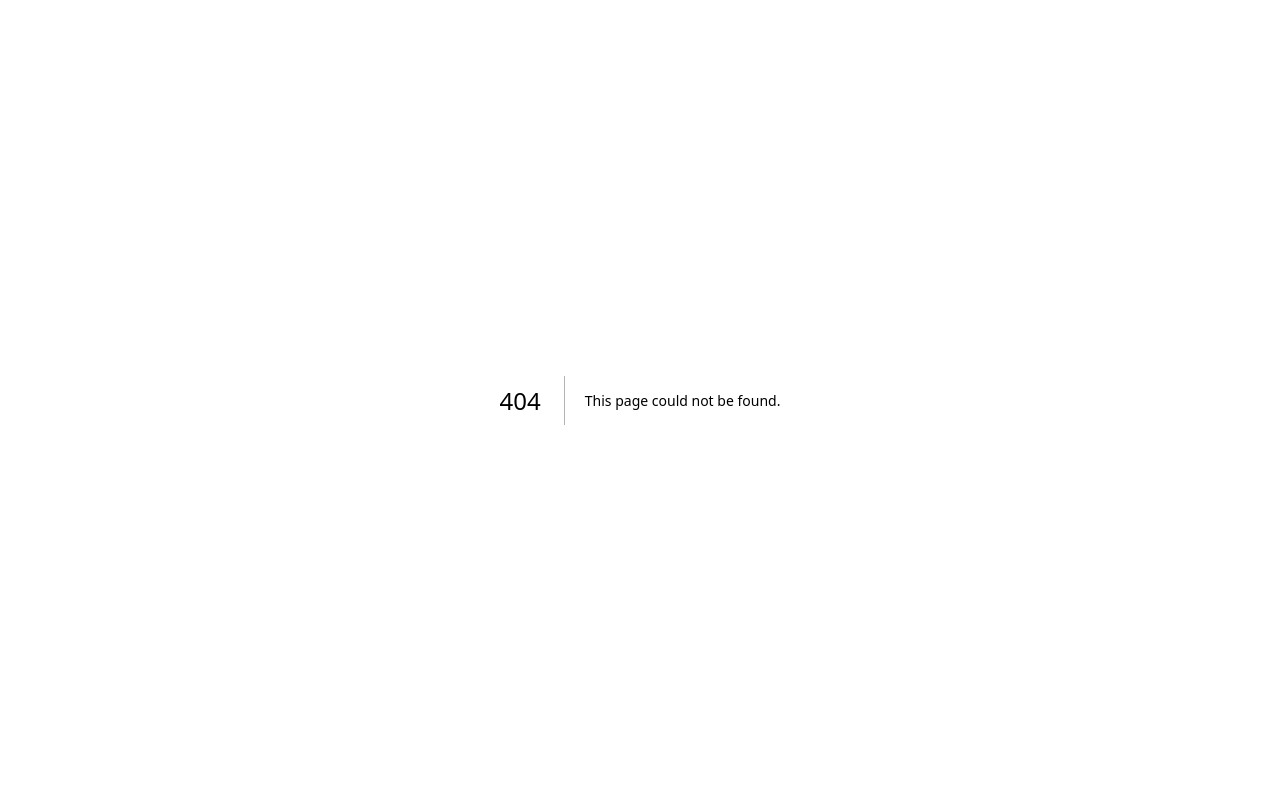
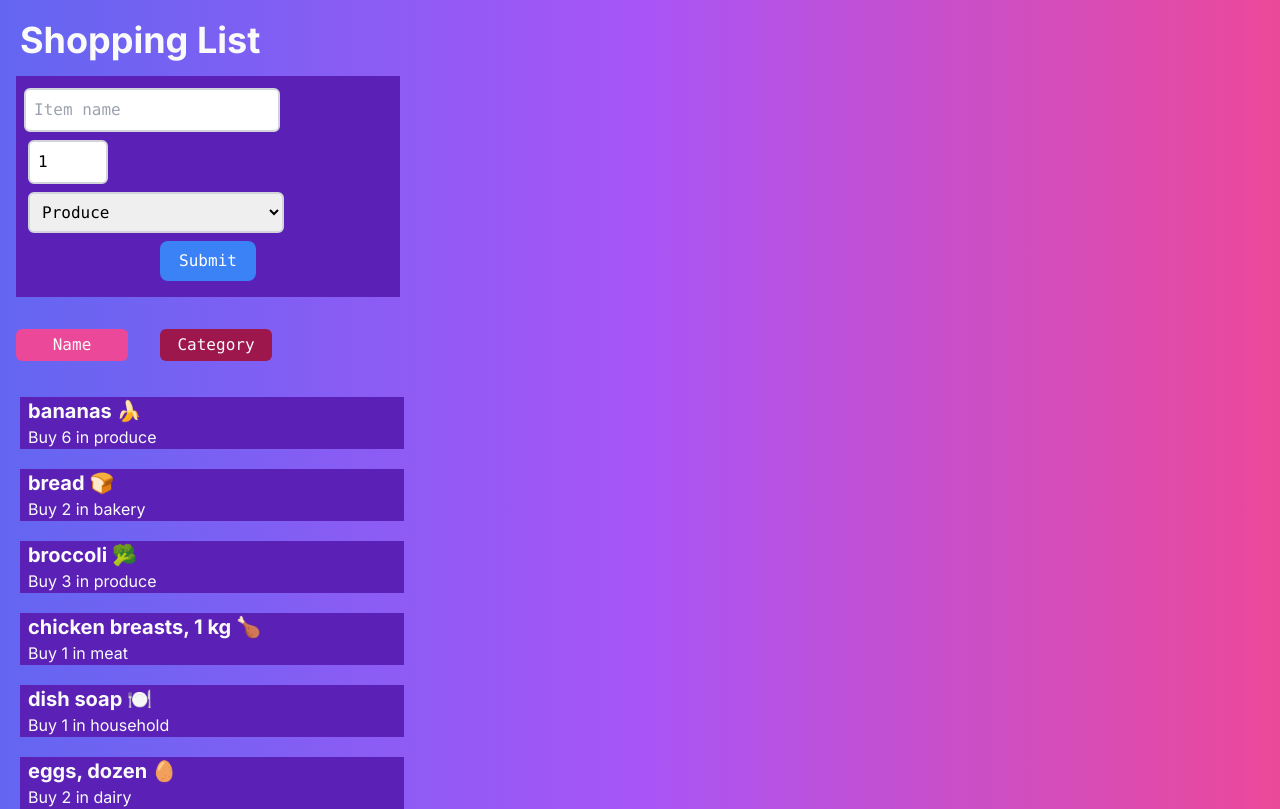
Before and after one commit to Jaeeunleesait/cprg306-assignments, a Next.js app: page /week-6 in a window 1280 px wide. Before the commit this address had no page. Shown: the top 809 px of the page. Built offline with nearby package versions, Linux system fonts and the light colour scheme.

Commit message:
complete week6

```diff
--- a/app/page.js
+++ b/app/page.js
@@ -3,12 +3,20 @@ import Link from "next/link";
 export default function Home() {
   return (
     <main className="h-screen bg-pink-100">
-      <h1 className="text-2xl mb-2 px-4"><b>CPRG 306: Web Development2-Assignments</b></h1>
+      <h1 className="text-2xl mb-2 px-4">
+        <b>CPRG 306: Web Development2-Assignments</b>
+      </h1>
       <div className="px-4">
-      <Link href="./week-2">Week 2 Assignment</Link><br />
-      <Link href="./week-3">Week 3 Assignment</Link><br />
-      <Link href="./week-4">Week 4 Assignment</Link><br />
-      <Link href="./week-5">Week 5 Assignment</Link><br />
+        <Link href="./week-2">Week 2 Assignment</Link>
+        <br />
+        <Link href="./week-3">Week 3 Assignment</Link>
+        <br />
+        <Link href="./week-4">Week 4 Assignment</Link>
+        <br />
+        <Link href="./week-5">Week 5 Assignment</Link>
+        <br />
+        <Link href="./week-6">Week 6 Assignment</Link>
+        <br />
       </div>
     </main>
   );
--- /dev/null
+++ b/app/week-6/item-list.js
@@ -0,0 +1,80 @@
+"use client";
+import { useState } from "react";
+import Item from "./item";
+
+export default function ItemList({ items }) {
+  const [sortBy, setSortBy] = useState("name");
+
+  const copyItems = [...items];
+
+  const sortByName = () =>
+    copyItems.sort((a, b) => {
+      if (a.name < b.name) {
+        return -1;
+      } else {
+        return 1;
+      }
+    });
+
+  const sortByCategory = () =>
+    copyItems.sort((a, b) => {
+      if (a.category < b.category) {
+        return -1;
+      } else {
+        return 1;
+      }
+    });
+
+  if (sortBy === "name") {
+    sortByName();
+  } else if (sortBy === "category") {
+    sortByCategory();
+  }
+
+  const handleName = (event) => setSortBy("name");
+  const handleCategory = (event) => setSortBy("category");
+
+  return (
+    <div className="text-neutral-50">
+      {sortBy === "name" && (
+        <button
+          className="bg-pink-500 p-1 m-4 w-28 font-mono rounded-md"
+          onClick={handleName}
+        >
+          Name
+        </button>
+      )}
+
+      {sortBy === "category" && (
+        <button
+          className="bg-pink-800 p-1 m-4 w-28 font-mono rounded-md"
+          onClick={handleName}
+        >
+          Name
+        </button>
+      )}
+
+      {sortBy === "category" && (
+        <button
+          className="bg-pink-500 p-1 m-4 w-28 font-mono rounded-md"
+          onClick={handleCategory}
+        >
+          Category
+        </button>
+      )}
+
+      {sortBy === "name" && (
+        <button
+          className="bg-pink-800 p-1 m-4 w-28 font-mono rounded-md"
+          onClick={handleCategory}
+        >
+          Category
+        </button>
+      )}
+
+      {copyItems.map((item) => (
+        <Item key={item.id} itemObj={item} />
+      ))}
+    </div>
+  );
+}
--- /dev/null
+++ b/app/week-6/item.js
@@ -0,0 +1,11 @@
+export default function Item({ itemObj }) {
+  const { name, quantity, category } = itemObj;
+  return (
+    <div className="text-neutral-50 bg-violet-800 pl-2 m-5 w-96">
+      <p className="font-bold text-xl">{name}</p>
+      <p>
+        Buy {quantity} in {category}
+      </p>
+    </div>
+  );
+}
--- /dev/null
+++ b/app/week-6/items.json
@@ -0,0 +1,74 @@
+[
+  {
+    "id": "1h2GJKH12gkHG31h1H",
+    "name": "milk, 4 L 🥛",
+    "quantity": 1,
+    "category": "dairy"
+  },
+  {
+    "id": "2KJH3k2j3H1k2J3K1H",
+    "name": "bread 🍞",
+    "quantity": 2,
+    "category": "bakery"
+  },
+  {
+    "id": "3h2KJH3k2j3H1k2J3",
+    "name": "eggs, dozen 🥚",
+    "quantity": 2,
+    "category": "dairy"
+  },
+  {
+    "id": "4k2J3K1H2GJKH12gk",
+    "name": "bananas 🍌",
+    "quantity": 6,
+    "category": "produce"
+  },
+  {
+    "id": "5H1h1H2KJH3k2j3H",
+    "name": "broccoli 🥦",
+    "quantity": 3,
+    "category": "produce"
+  },
+  {
+    "id": "6H1k2J3K1H2GJKH1",
+    "name": "chicken breasts, 1 kg 🍗",
+    "quantity": 1,
+    "category": "meat"
+  },
+  {
+    "id": "7gkHG31h1H2KJH3k",
+    "name": "pasta sauce 🍝",
+    "quantity": 3,
+    "category": "canned goods"
+  },
+  {
+    "id": "8j3H1k2J3K1H2GJK",
+    "name": "spaghetti, 454 g 🍝",
+    "quantity": 2,
+    "category": "dry goods"
+  },
+  {
+    "id": "9H12gkHG31h1H2KJ",
+    "name": "toilet paper, 12 pack 🧻",
+    "quantity": 1,
+    "category": "household"
+  },
+  {
+    "id": "10H3k2j3H1k2J3K1",
+    "name": "paper towels, 6 pack",
+    "quantity": 1,
+    "category": "household"
+  },
+  {
+    "id": "11k2J3K1H2GJKH12",
+    "name": "dish soap 🍽️",
+    "quantity": 1,
+    "category": "household"
+  },
+  {
+    "id": "12GJKH12gkHG31h1",
+    "name": "hand soap 🧼",
+    "quantity": 4,
+    "category": "household"
+  }
+]
--- /dev/null
+++ b/app/week-6/new-item.js
@@ -0,0 +1,86 @@
+"use client";
+import { useState } from "react";
+
+export default function NewItem({ onAddItem }) {
+  const [name, setName] = useState("");
+  const [quantity, setQuantity] = useState(1);
+  const [category, setCategory] = useState("Produce");
+
+  const handleSubmit = (event) => {
+    event.preventDefault();
+
+    const item = {
+      id: Math.random().toString(),
+      name: name,
+      quantity: quantity,
+      category: category,
+    };
+
+    console.log(item);
+
+    onAddItem(item);
+
+    setName("");
+    setQuantity(1);
+    setCategory("Produce");
+  };
+
+  const handleName = (event) => setName(event.target.value);
+  const handleQuantity = (event) => setQuantity(parseInt(event.target.value));
+  const handleCategory = (event) => setCategory(event.target.value);
+
+  return (
+    <main className=" from-indigo-500 via-purple-500 to-pink-500">
+      <form className="p-2 m-4 bg-violet-800 text-black max-w-sm w-full">
+        <div className="mb-2">
+          <input
+            required
+            className="w-64 mt-1 border-2 border-gray-300 p-2 rounded-md font-mono"
+            type="text"
+            placeholder="Item name"
+            value={name}
+            onChange={handleName}
+          />
+        </div>
+        <div>
+          <input
+            className="w-20 mb-2 ml-1 border-2 border-gray-300 p-2 rounded-md font-mono"
+            type="number"
+            min={1}
+            max={99}
+            value={quantity}
+            onChange={handleQuantity}
+            required
+          />
+        </div>
+        <div>
+          <select
+            className="w-64 ml-1 border-2 border-gray-300 p-2 rounded-md font-mono"
+            value={category}
+            onChange={handleCategory}
+          >
+            <option value="produce">Produce</option>
+            <option value="dairy">Dairy</option>
+            <option value="bakery">Bakery</option>
+            <option value="meat">Meat</option>
+            <option value="frozen foods">Frozen Foods</option>
+            <option value="canned goods">Canned Goods</option>
+            <option value="dry goods">Dry Goods</option>
+            <option value="beverages">Beverages</option>
+            <option value="snacks">Snacks</option>
+            <option value="household">Household</option>
+            <option value="other">Other</option>
+          </select>
+        </div>
+        <div className="flex justify-center">
+          <button
+            className="w-24 mt-2 py-2 bg-blue-500 text-white font-mono rounded-lg hover:bg-blue-700 mb-2"
+            onClick={handleSubmit}
+          >
+            Submit
+          </button>
+        </div>
+      </form>
+    </main>
+  );
+}
--- /dev/null
+++ b/app/week-6/page.js
@@ -0,0 +1,24 @@
+"use client";
+import { useState } from "react";
+import NewItem from "./new-item";
+import ItemList from "./item-list";
+import itemsData from "./items.json";
+
+export default function Page() {
+  const [items, setItems] = useState(itemsData);
+  const items1 = [...items];
+  const handleAddItem = (item) => {
+    items1.push(item);
+    setItems(items1);
+  };
+
+  return (
+    <main className="bg-gradient-to-r from-indigo-500 via-purple-500 to-pink-500">
+      <h1 className="text-4xl font-bold pt-5 pl-5 text-neutral-50">
+        Shopping List
+      </h1>
+      <NewItem onAddItem={handleAddItem} />
+      <ItemList items={items} />
+    </main>
+  );
+}
```
